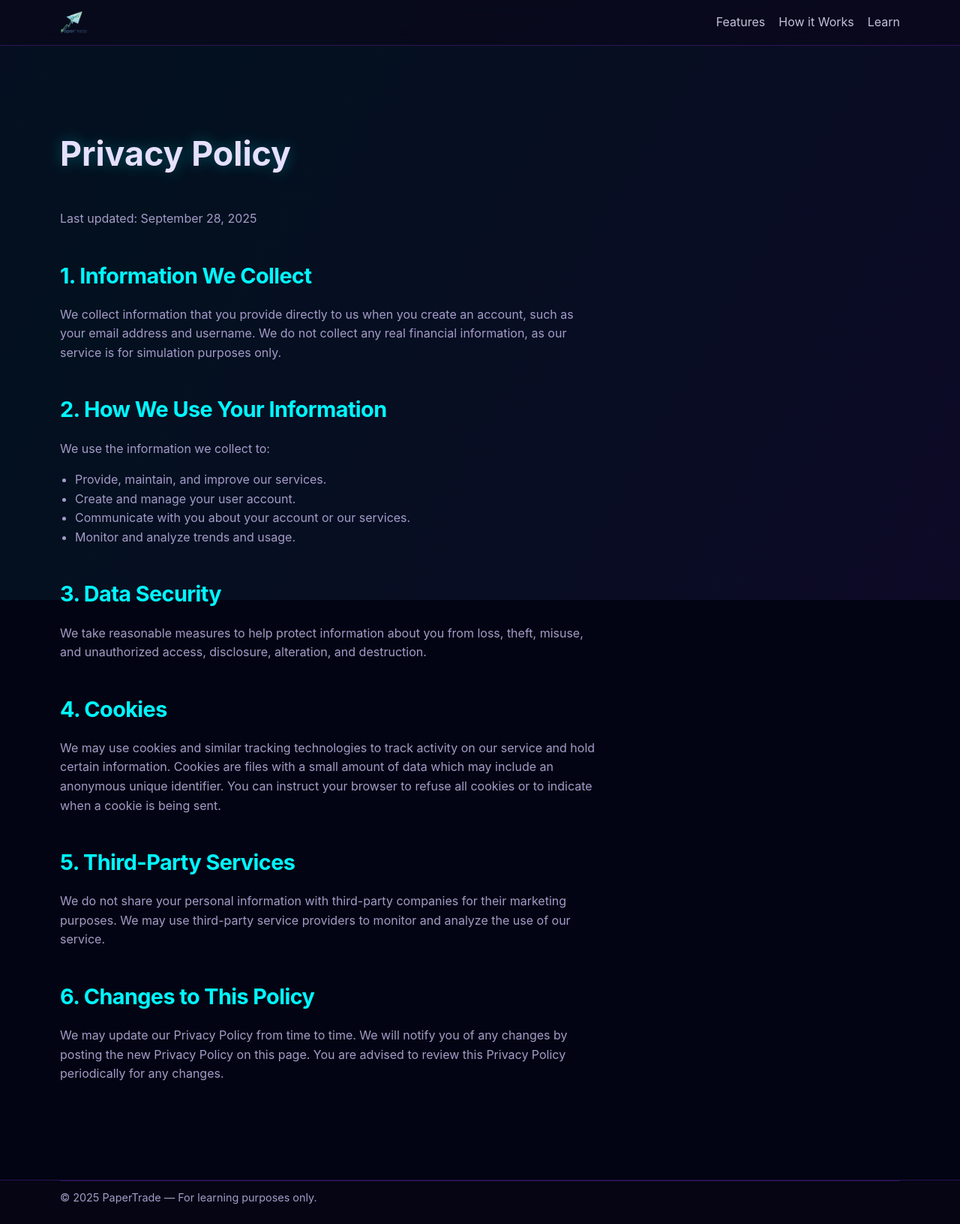
After one commit to nirajang20/PaperTrade-Inc, a PHP site: page /trade/privacy.php in a window 1280 px wide. The commit adds this page. Shown: the whole page at 75% size. Run offline with PHP 8.4, Linux system fonts and the light colour scheme.

Commit message:
navbar,landingpage,privacy,terms page, notification and sidebar

````diff
--- a/dashboard/lib/PAGE-bottom.php
+++ b/dashboard/lib/PAGE-bottom.php
@@ -2,10 +2,10 @@
 </div>
   <!-- /.content-wrapper -->
   <footer class="main-footer">
-    <strong>Copyright &copy; 2014-2021 <a href="https://adminlte.io">AdminLTE.io</a>.</strong>
+    <strong>Copyright &copy; <?=date('Y')?> <a href="http://74.208.158.229/">PaperTrade ,Inc</a> | </strong>
     All rights reserved.
     <div class="float-right d-none d-sm-inline-block">
-      <b>Version</b> 3.2.0
+      <b>Version</b> (Dev-Beta)
     </div>
   </footer>
 </div>
--- /dev/null
+++ b/privacy.php
@@ -0,0 +1,60 @@
+<!doctype html>
+<html lang="en">
+<head>
+    <meta charset="utf-8" />
+    <meta name="viewport" content="width=device-width, initial-scale=1" />
+    <title>Privacy Policy — PaperTrade</title>
+    <link rel="stylesheet" href="styles.css" />
+</head>
+<body>
+    <header class="site-header">
+      <div class="container nav">
+        <a class="brand" href="index.html" aria-label="PaperTrade home">
+          <img src="logo-transparent.png" alt="PaperTrade Logo" class="logo-img" />
+        </a>
+        <nav id="primary-nav" class="nav-links">
+          <a href="index.html#features">Features</a>
+          <a href="index.html#how">How it Works</a>
+          <a href="index.html#learn">Learn</a>
+        </nav>
+      </div>
+    </header>
+
+    <main>
+      <section class="container section content-page">
+        <h1>Privacy Policy</h1>
+        <p class="section-sub">Last updated: September 28, 2025</p>
+
+        <h2>1. Information We Collect</h2>
+        <p>We collect information that you provide directly to us when you create an account, such as your email address and username. We do not collect any real financial information, as our service is for simulation purposes only.</p>
+
+        <h2>2. How We Use Your Information</h2>
+        <p>We use the information we collect to:</p>
+        <ul>
+          <li>Provide, maintain, and improve our services.</li>
+          <li>Create and manage your user account.</li>
+          <li>Communicate with you about your account or our services.</li>
+          <li>Monitor and analyze trends and usage.</li>
+        </ul>
+
+        <h2>3. Data Security</h2>
+        <p>We take reasonable measures to help protect information about you from loss, theft, misuse, and unauthorized access, disclosure, alteration, and destruction.</p>
+
+        <h2>4. Cookies</h2>
+        <p>We may use cookies and similar tracking technologies to track activity on our service and hold certain information. Cookies are files with a small amount of data which may include an anonymous unique identifier. You can instruct your browser to refuse all cookies or to indicate when a cookie is being sent.</p>
+
+        <h2>5. Third-Party Services</h2>
+        <p>We do not share your personal information with third-party companies for their marketing purposes. We may use third-party service providers to monitor and analyze the use of our service.</p>
+
+        <h2>6. Changes to This Policy</h2>
+        <p>We may update our Privacy Policy from time to time. We will notify you of any changes by posting the new Privacy Policy on this page. You are advised to review this Privacy Policy periodically for any changes.</p>
+      </section>
+    </main>
+
+    <footer class="site-footer">
+      <div class="container tiny">© <span id="year"></span> PaperTrade — For learning purposes only.</div>
+    </footer>
+
+    <script>document.getElementById('year').textContent = new Date().getFullYear();</script>
+</body>
+</html>
--- a/styles.css
+++ b/styles.css
@@ -1,19 +1,31 @@
-/* Base Theme */
+/* Futuristic Theme */
 :root {
-  --bg: #023047;          /* deep navy */
-  --surface: #023047;     /* keep cohesive, use overlays for depth */
-  --surface-2: #023047;
-  --text: #eaf3f7;
-  --muted: #bcd2dc;
-  --primary: #FFB703;     /* amber */
-  --primary-2: #FB8500;   /* orange */
-  --danger: #ff5a59;      /* retain semantic red for negative */
-  --success: #219EBC;     /* blue for positive accents */
-  --card: rgba(255,255,255,0.04);
-  --border: rgba(255,255,255,0.10);
+  --bg: #030413;
+  --surface: #0f0b1a;
+  --surface-2: #140f21;
+  --text: #e6e0ff;
+  --muted: #a49cc8;
+  --primary: #00f6ff;     /* Cyan */
+  --primary-2: #7e30e1;   /* Purple */
+  --danger: #ff5a59;
+  --success: #00f6ff;
+  --card: rgba(18, 12, 36, 0.4);
+  --border: rgba(126, 48, 225, 0.3);
   --shadow: 0 10px 30px rgba(0,0,0,0.35);
   --radius: 14px;
   --radius-sm: 10px;
+}
+
+@keyframes float {
+  0% { transform: translateY(0px); }
+  50% { transform: translateY(-8px); }
+  100% { transform: translateY(0px); }
+}
+
+@keyframes background-pan {
+  0% { background-position: 0% 50%; }
+  50% { background-position: 100% 50%; }
+  100% { background-position: 0% 50%; }
 }
 
 * { box-sizing: border-box; }
@@ -21,12 +33,23 @@ html, body { height: 100%; }
 body {
   margin: 0;
   color: var(--text);
-  background: radial-gradient(1200px 800px at 20% -10%, rgba(33,158,188,0.18), transparent 60%),
-              radial-gradient(800px 600px at 120% 20%, rgba(33,158,188,0.12), transparent 60%),
-              var(--bg);
+  background: var(--bg);
   font: 400 16px/1.6 -apple-system, BlinkMacSystemFont, "Segoe UI", Roboto, Helvetica, Arial, "Apple Color Emoji", "Segoe UI Emoji";
   -webkit-font-smoothing: antialiased;
   -moz-osx-font-smoothing: grayscale;
+  overflow-x: hidden;
+  position: relative;
+}
+
+body::before {
+  content: '';
+  position: absolute;
+  top: 0; left: 0; right: 0; bottom: 0;
+  background: linear-gradient(120deg, rgba(126, 48, 225, 0.2), rgba(0, 246, 255, 0.1), rgba(126, 48, 225, 0.2));
+  background-size: 200% 200%;
+  animation: background-pan 20s ease infinite;
+  z-index: -1;
+  opacity: 0.5;
 }
 
 /* Layout */
@@ -39,102 +62,148 @@ body {
 /* Header */
 .site-header {
   position: sticky; top: 0; z-index: 30;
-  background: rgba(11,15,18,0.7);
-  backdrop-filter: blur(8px);
+  background: rgba(10, 7, 26, 0.6);
+  backdrop-filter: blur(12px);
   border-bottom: 1px solid var(--border);
 }
 .nav { display: flex; align-items: center; justify-content: space-between; gap: 20px; padding: 14px 0; }
 .brand { display: inline-flex; align-items: center; gap: 10px; text-decoration: none; color: var(--text); font-weight: 700; letter-spacing: -0.02em; }
+/* LOGO STYLE ADDED */
+.logo-img { height: 32px; }
+.logo-img-foot { height: 40px; }
+
 .nav-links { display: flex; align-items: center; gap: 18px; }
-.nav-links a { color: var(--text); text-decoration: none; opacity: 0.85; }
-.nav-links a:hover { opacity: 1; }
+.nav-links a { color: var(--text); text-decoration: none; opacity: 0.85; transition: opacity .2s ease, color .2s ease; }
+.nav-links a:hover { opacity: 1; color: var(--primary); }
 .menu-toggle { display: none; background: transparent; border: 0; color: var(--text); font-size: 22px; }
 
 /* Buttons */
-.btn { display: inline-flex; align-items: center; justify-content: center; gap: 10px; padding: 10px 16px; border-radius: 999px; text-decoration: none; border: 1px solid transparent; transition: transform .18s ease, box-shadow .18s ease, background .18s ease, opacity .18s ease; }
-.btn:hover { transform: translateY(-1px); }
-.btn:active { transform: translateY(0); }
-.btn-primary { color: #023047; background: linear-gradient(135deg, var(--primary), var(--primary-2)); box-shadow: 0 6px 20px rgba(255,183,3,0.35); }
-.btn-primary:hover { box-shadow: 0 8px 28px rgba(255,183,3,0.45); }
-.btn-ghost { color: var(--text); background: transparent; border-color: var(--border); }
+.btn { display: inline-flex; align-items: center; justify-content: center; gap: 10px; padding: 10px 16px; border-radius: 999px; text-decoration: none; border: 1px solid transparent; transition: all .18s ease; }
+.btn:hover { transform: translateY(-2px) scale(1.02); }
+.btn:active { transform: translateY(0); scale: 1; }
+.btn-primary {
+  color: #e6e0ff;
+  background: linear-gradient(135deg, var(--primary-2), var(--primary));
+  box-shadow: 0 6px 20px rgba(126, 48, 225, 0.4);
+  background-size: 200% auto;
+}
+.btn-primary:hover {
+  background-position: right center;
+  box-shadow: 0 0 25px rgba(0, 246, 255, 0.4), 0 0 25px rgba(126, 48, 225, 0.4);
+}
+.btn-ghost { color: var(--text); background: rgba(255,255,255,0.05); border-color: var(--border); }
+.btn-ghost:hover { background: rgba(255,255,255,0.1); border-color: var(--primary); color: var(--primary); }
 .btn-lg { padding: 14px 20px; font-weight: 600; }
 
 /* Hero */
 .hero { display: grid; grid-template-columns: 1fr; gap: 28px; align-items: center; padding: 36px 0 10px; }
-.hero h1 { font-size: clamp(2rem, 4.6vw, 3.2rem); line-height: 1.05; margin: 0 0 10px; letter-spacing: -0.02em; }
+.hero h1 { font-size: clamp(2rem, 4.6vw, 3.2rem); line-height: 1.05; margin: 0 0 10px; letter-spacing: -0.02em; text-shadow: 0 0 20px rgba(0, 246, 255, 0.3); }
 .subhead { color: var(--muted); margin: 0 0 18px; }
 .hero-ctas { display: flex; gap: 12px; flex-wrap: wrap; }
-.hero-trust { display: flex; align-items: center; gap: 14px; margin-top: 16px; color: var(--muted); }
-.avatars { display: flex; }
-.avatar { width: 28px; height: 28px; border-radius: 50%; display: grid; place-items: center; font-size: 12px; font-weight: 700; color: #023047; background: linear-gradient(135deg, #8ECAE6, #219EBC); border: 2px solid #012536; margin-left: -6px; box-shadow: var(--shadow); }
-.avatar:first-child { margin-left: 0; }
-.avatar.big { width: 42px; height: 42px; font-size: 14px; border-width: 3px; }
 
 .hero-visual { display: grid; place-items: center; }
-.device { position: relative; width: min(380px, 92vw); aspect-ratio: 10/6; border-radius: 22px; background: linear-gradient(180deg, #121a1f, #0e1418); box-shadow: 0 30px 80px rgba(0,0,0,0.55), inset 0 0 0 2px rgba(255,255,255,0.05); overflow: hidden; }
-.device-notch { position: absolute; top: 10px; left: 50%; transform: translateX(-50%); width: 30%; height: 8px; background: #0a0d10; border-radius: 0 0 8px 8px; opacity: 0.7; }
-.device-glow { position: absolute; inset: auto -10% -10% -10%; height: 40%; background: radial-gradient(80% 80% at 50% 0%, rgba(33,158,188,0.35), transparent 60%); filter: blur(14px); pointer-events: none; }
+.device { position: relative; width: min(380px, 92vw); aspect-ratio: 10/6; background: transparent; box-shadow: none; border-radius: 0; overflow: visible; }
+.device-glow { position: absolute; inset: auto -50% -50% -50%; height: 80%; background: radial-gradient(circle, rgba(0, 246, 255, 0.2), transparent 60%); filter: blur(24px); pointer-events: none; }
 
 /* Ticker */
-.ticker { position: relative; border-block: 1px solid var(--border); overflow: hidden; background: rgba(255,255,255,0.03); }
+.ticker { position: relative; border-block: 1px solid var(--border); overflow: hidden; background: rgba(10, 7, 26, 0.4); backdrop-filter: blur(4px); }
 .ticker-track { display: flex; gap: 26px; padding: 10px 0; animation: scroll 30s linear infinite; will-change: transform; }
 .ticker:hover .ticker-track { animation-play-state: paused; }
 @keyframes scroll { from { transform: translateX(0); } to { transform: translateX(-50%); } }
-.tick { display: inline-flex; align-items: baseline; gap: 8px; padding: 6px 12px; border-radius: 999px; background: rgba(255,255,255,0.05); border: 1px solid var(--border); white-space: nowrap; }
-.tick .sym { font-weight: 700; letter-spacing: 0.02em; }
+.tick { display: inline-flex; align-items: baseline; gap: 8px; padding: 6px 12px; border-radius: 999px; background: rgba(255,255,255,0.05); border: 1px solid var(--border); white-space: nowrap; transition: background .2s; }
+.tick:hover { background: rgba(126, 48, 225, 0.2); }
+.tick .sym { font-weight: 700; letter-spacing: 0.02em; color: var(--primary); }
 .tick .price { color: var(--text); opacity: 0.9; }
 .tick .delta.pos { color: var(--success); }
 .tick .delta.neg { color: var(--danger); }
 
 /* Features */
 .features-grid { display: grid; grid-template-columns: 1fr; gap: 16px; }
-.card { background: var(--card); border: 1px solid var(--border); border-radius: var(--radius); padding: 20px; box-shadow: var(--shadow); transition: transform .2s ease, background .2s ease, border-color .2s ease; }
-.card:hover { transform: translateY(-4px); background: rgba(255,255,255,0.06); border-color: rgba(255,255,255,0.12); }
+.card {
+  background: var(--card);
+  border: 1px solid var(--border);
+  border-radius: var(--radius);
+  padding: 20px;
+  box-shadow: 0 0 40px rgba(126, 48, 225, 0.1);
+  transition: transform .3s ease, background .3s ease, border-color .3s ease;
+  backdrop-filter: blur(12px);
+  animation: float 6s ease-in-out infinite;
+}
+.card:nth-child(2) { animation-delay: 1.5s; }
+.card:nth-child(3) { animation-delay: 3s; }
+.card:nth-child(4) { animation-delay: 4.5s; }
+.card:hover { transform: translateY(-8px) scale(1.03); background: rgba(25, 18, 50, 0.6); border-color: rgba(126, 48, 225, 0.6); }
 .card .icon { font-size: 24px; }
-.card h3 { margin: 8px 0 6px; }
+.card h3 { margin: 8px 0 6px; color: var(--primary); }
 
 /* Steps */
 .steps { display: grid; grid-template-columns: 1fr; gap: 16px; }
-.step { background: var(--card); border: 1px solid var(--border); border-radius: var(--radius); padding: 20px; position: relative; overflow: hidden; }
-.step-num { position: absolute; top: -10px; right: 12px; font-weight: 900; font-size: 72px; line-height: 1; letter-spacing: -0.06em; color: rgba(255,255,255,0.04); pointer-events: none; }
+.step { background: var(--card); border: 1px solid var(--border); border-radius: var(--radius); padding: 20px; position: relative; overflow: hidden; animation: float 7s ease-in-out infinite; }
+.step:nth-child(2) { animation-delay: 2s; }
+.step:nth-child(3) { animation-delay: 4s; }
+.step-num { position: absolute; top: -10px; right: 12px; font-weight: 900; font-size: 72px; line-height: 1; letter-spacing: -0.06em; color: rgba(126, 48, 225, 0.1); pointer-events: none; }
 
 /* Learn */
 .learn-wrap { display: grid; grid-template-columns: 1fr; gap: 22px; align-items: center; }
-.learn-chart { background: radial-gradient(600px 300px at 20% 0%, rgba(33,158,188,0.14), transparent 60%), var(--surface-2); border: 1px solid var(--border); border-radius: var(--radius); padding: 8px; box-shadow: var(--shadow); }
+.learn-chart {
+  background: radial-gradient(circle at 20% 0%, rgba(0, 246, 255, 0.1), transparent 60%), var(--surface-2);
+  border: 1px solid var(--border);
+  border-radius: var(--radius);
+  padding: 8px;
+  box-shadow: 0 0 50px rgba(126, 48, 225, 0.15);
+}
 .bullets { padding-left: 18px; margin: 12px 0 18px; }
 .inline-ctas { display: flex; gap: 12px; flex-wrap: wrap; }
 
-/* Testimonials */
-.testimonials-grid { display: grid; grid-template-columns: 1fr; gap: 16px; }
-.testimonial { background: var(--card); border: 1px solid var(--border); border-radius: var(--radius); padding: 18px; box-shadow: var(--shadow); }
-.testimonial blockquote { margin: 0 0 10px; color: var(--text); }
-.testimonial figcaption { color: var(--muted); font-size: 0.95rem; }
-
 /* CTA */
-.cta-card { background: linear-gradient(180deg, rgba(33,158,188,0.10), rgba(255,255,255,0.02)); border: 1px solid var(--border); border-radius: calc(var(--radius) + 2px); padding: 22px; text-align: center; box-shadow: var(--shadow); }
+.cta-card {
+  background: linear-gradient(180deg, rgba(0, 246, 255, 0.1), rgba(126, 48, 225, 0.1));
+  border: 1px solid var(--border);
+  border-radius: calc(var(--radius) + 2px);
+  padding: 32px;
+  text-align: center;
+  box-shadow: 0 0 60px rgba(126, 48, 225, 0.2);
+}
 .signup { display: grid; grid-template-columns: 1fr; gap: 10px; margin: 14px 0; }
-.signup input { width: 100%; padding: 12px 14px; border-radius: 999px; border: 1px solid var(--border); background: rgba(255,255,255,0.06); color: var(--text); box-shadow: inset 0 1px 0 rgba(255,255,255,0.04); }
+.signup input {
+  width: 100%;
+  padding: 12px 14px;
+  border-radius: 999px;
+  border: 1px solid var(--border);
+  background: rgba(10, 7, 26, 0.5);
+  color: var(--text);
+  box-shadow: inset 0 1px 0 rgba(255,255,255,0.04);
+  transition: border-color .2s;
+}
+.signup input:focus { outline: none; border-color: var(--primary); box-shadow: 0 0 15px rgba(0, 246, 255, 0.4); }
 .disclaimer { color: var(--muted); }
 
 /* Footer */
-.site-footer { border-top: 1px solid var(--border); background: rgba(255,255,255,0.02); margin-top: 40px; }
+.site-footer { border-top: 1px solid var(--border); background: rgba(10, 7, 26, 0.3); margin-top: 40px; }
 .footer-grid { display: grid; grid-template-columns: repeat(2, 1fr); gap: 16px; padding: 26px 0; }
-.site-footer a { display: block; color: var(--muted); text-decoration: none; margin: 4px 0; }
-.site-footer h4 { margin: 0 0 8px; }
+.site-footer a { display: block; color: var(--muted); text-decoration: none; margin: 4px 0; transition: color .2s; }
+.site-footer a:hover { color: var(--primary); }
+.site-footer h4 { margin: 0 0 8px; color: var(--text); }
 .foot-note { color: var(--muted); margin: 10px 0 0; }
 .tiny { color: var(--muted); padding: 10px 0 24px; border-top: 1px solid var(--border); font-size: 0.9rem; }
 
+/* STYLES FOR CONTENT PAGES ADDED */
+.content-page h1 { font-size: 2.8rem; text-shadow: 0 0 20px rgba(0, 246, 255, 0.3); }
+.content-page h2 { font-size: 1.8rem; color: var(--primary); margin-top: 40px; }
+.content-page p, .content-page li { color: var(--muted); max-width: 720px; }
+.content-page ul { padding-left: 20px; }
+
+
 /* Reveal animations */
-.reveal { opacity: 0; transform: translateY(18px); transition: opacity .6s ease, transform .6s ease; }
+.reveal { opacity: 0; transform: translateY(30px); transition: opacity .8s ease, transform .8s cubic-bezier(0.165, 0.84, 0.44, 1); }
 .reveal.visible { opacity: 1; transform: translateY(0); }
 
 /* Media Queries */
 @media (min-width: 820px) {
-  .hero { grid-template-columns: 1.1fr 1fr; padding: 40px 0 16px; }
+  .hero { grid-template-columns: 1.1fr 1fr; text-align: left; }
   .features-grid { grid-template-columns: repeat(4, 1fr); }
   .steps { grid-template-columns: repeat(3, 1fr); }
   .learn-wrap { grid-template-columns: 1.05fr 1fr; }
-  .testimonials-grid { grid-template-columns: repeat(3, 1fr); }
   .signup { grid-template-columns: 1fr auto; }
   .footer-grid { grid-template-columns: 2fr 1fr 1fr 1fr; }
 }
@@ -142,9 +211,21 @@ body {
 /* Mobile nav */
 @media (max-width: 860px) {
   .menu-toggle { display: inline-block; }
-  .nav-links { position: absolute; inset: 60px 4% auto; background: rgba(15,18,22,0.96); border: 1px solid var(--border); border-radius: var(--radius); box-shadow: var(--shadow); flex-direction: column; gap: 14px; padding: 14px; display: none; }
+  .nav-links {
+    position: absolute;
+    inset: 60px 4% auto;
+    background: rgba(10, 7, 26, 0.85);
+    border: 1px solid var(--border);
+    border-radius: var(--radius);
+    box-shadow: var(--shadow);
+    flex-direction: column;
+    gap: 14px;
+    padding: 14px;
+    display: none;
+    backdrop-filter: blur(10px);
+  }
   .nav-links.open { display: flex; }
 }
 
 /* Accessibility helpers */
-.sr-only { position: absolute; width: 1px; height: 1px; padding: 0; margin: -1px; overflow: hidden; clip: rect(0,0,0,0); white-space: nowrap; border: 0; }
+.sr-only { position: absolute; width: 1px; height: 1px; padding: 0; margin: -1px; overflow: hidden; clip: rect(0,0,0,0); white-space: nowrap; border: 0; }```
````
Also changed, not shown: dashboard/lib/LIB-database.php (+18 -8 lines), dashboard/lib/PAGE-top.php (+100 -18 lines), index.php (+18 -29 lines), script.js (+46 -17 lines), terms.php (added, +54 -0 lines), dashboard/dist/img/credit/american-express.png (deleted), dashboard/dist/img/credit/cirrus.png (deleted), dashboard/dist/img/credit/mastercard.png (deleted), dashboard/dist/img/credit/paypal.png (deleted), dashboard/dist/img/credit/paypal2.png (deleted), dashboard/dist/img/credit/visa.png (deleted), dashboard/dist/img/logo-horizontal.png (added), dashboard/dist/img/papertrade-logo.png (added), logo-horizontal.png (added), 1 other file.
